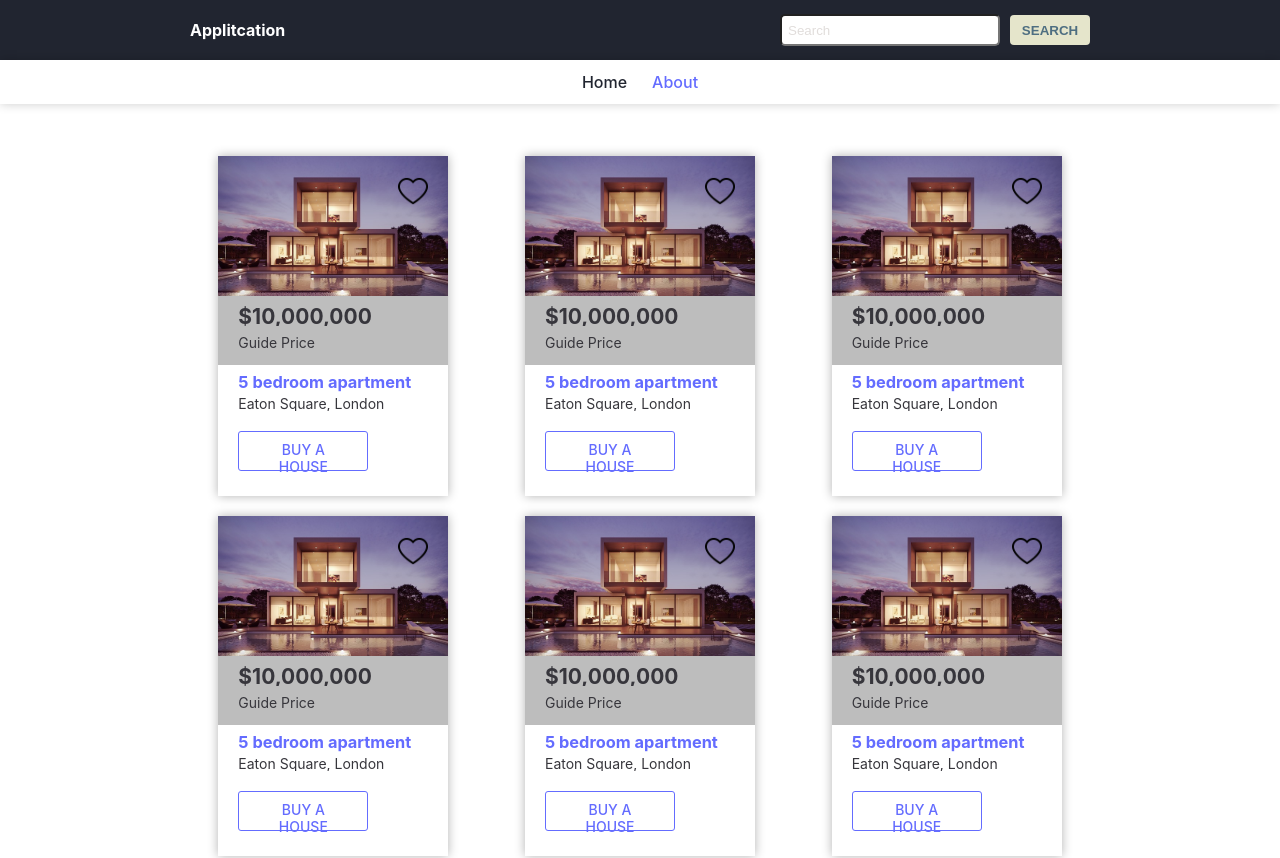
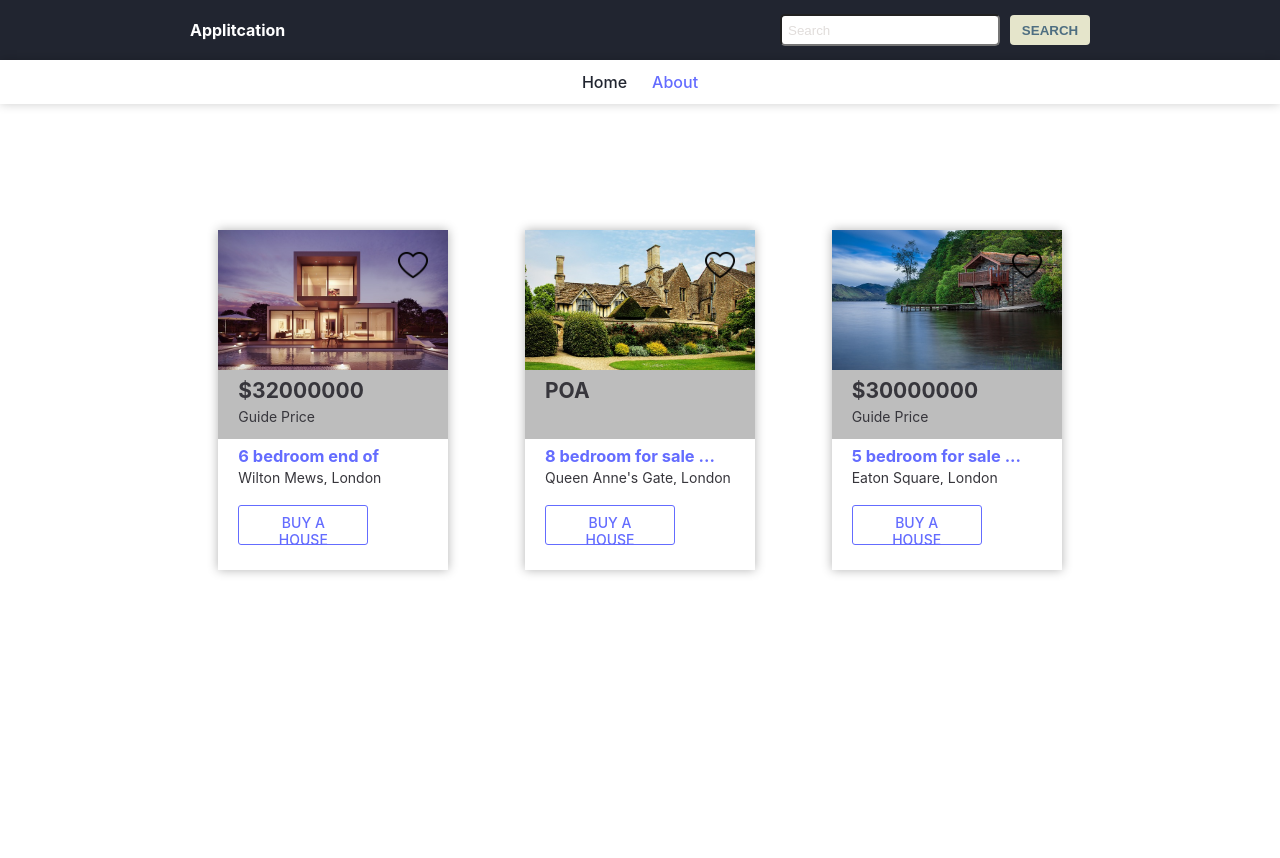
Before and after one commit to MagInventor/react-task, a React (Vite) app: page / in a window 1280 px wide. Shown: the top 858 px of the page. After the commit the page ends 800 px from the top, so only its background shows below. Built offline with nearby package versions, Linux system fonts and the light colour scheme.

Commit message:
feat: implement product card

```diff
--- a/src/components/main/home/Catalog.tsx
+++ b/src/components/main/home/Catalog.tsx
@@ -1,19 +1,69 @@
-import { CatalogCard } from './Catalogcard'
+import React, { Component } from 'react'
+import { ProductCard } from './Productcard'
 
-const Catalog = () => {
-  return (
-    <div className="product-list">
-      <CatalogCard />
-      <CatalogCard />
-      <CatalogCard />
-      <CatalogCard />
-      <CatalogCard />
-      <CatalogCard />
-      <CatalogCard />
-      <CatalogCard />
-      <CatalogCard />
-    </div>
-  )
+import img1 from '../../../assets/catalog/1.jpg'
+import img2 from '../../../assets/catalog/2.jpg'
+import img3 from '../../../assets/catalog/3.jpg'
+
+const PRODUCTS = [
+  {
+    id: 1,
+    name: 'House 1',
+    price: 32000000,
+    imageUrl: img1,
+    description: '6 bedroom end of terrace house',
+    address: 'Wilton Mews, London'
+  },
+  {
+    id: 2,
+    name: 'House 1',
+    price: 'POA',
+    imageUrl: img2,
+    description: '8 bedroom for sale',
+    address: 'Queen Anne\'s Gate, London'
+  },
+  {
+    id: 3,
+    name: 'House 1',
+    price: 30000000,
+    imageUrl: img3,
+    description: '5 bedroom for sale',
+    address: 'Eaton Square, London'
+  },
+]
+
+interface Product {
+  id: number
+  name: string
+  price: number
+  imageUrl: string
+  description: string
+  address: string
+}
+
+interface CatalogProps {
+  products: Product[]
+}
+
+class Catalog extends Component<CatalogProps, CatalogState> {
+  constructor(props: CatalogProps) {
+    super(props)
+  }
+
+  render() {
+    const { products } = this.props
+
+    return (
+      <div className="product-list">
+        {PRODUCTS.map(product => (
+          <ProductCard
+            key={product.id}
+            product={product}
+          />
+        ))}
+      </div>
+    )
+  }
 }
 
 export {Catalog}
--- a/src/components/main/home/Catalogcard.tsx
+++ /dev/null
@@ -1,42 +0,0 @@
-import React from 'react'
-// import classes from './Catalogcard.module.css'
-
-import img1 from '../../../assets/catalog/1.jpg'
-import like from '../../../assets/icons/like.png'
-
-const CatalogCard = () => {
-  return (
-    <div className="product-card">
-      <div className="product-card_img">
-        <img src={img1} alt="img" />
-        <span className="product-card_img__like">
-          <img src={like} />
-        </span>
-      </div>
-      <div className="product-card__info">
-        <div className="product-card__info_price">
-          <div className="product-card__container">
-            <h2>$10,000,000</h2>
-            <p>Guide Price</p>
-          </div>
-        </div>
-        <div className="product-card__info_title">
-          <div className="product-card__container">
-            <h3>5 bedroom apartment ...</h3>
-            <p>Eaton Square, London</p>
-          </div>
-        </div>
-        <div className="product-card__container">
-          <button
-            type="button"
-            className="product-card__info_cart"
-          >
-            Buy a house
-          </button>
-        </div>
-      </div>
-    </div>
-  )
-}
-
-export {CatalogCard}
--- /dev/null
+++ b/src/components/main/home/Productcard.tsx
@@ -0,0 +1,65 @@
+import React, { Component } from 'react'
+// import classes from './Catalogcard.module.css'
+
+import img1 from '../../../assets/catalog/1.jpg'
+import like from '../../../assets/icons/like.png'
+
+interface Product {
+  id: number
+  name: string
+  price: number
+  imageUrl: string
+  description: string
+  address: string
+}
+
+interface ProductCardProps {
+  product: Product
+}
+
+class ProductCard extends Component<ProductCardProps> {
+  constructor(props: ProductCardProps) {
+    super(props)
+  }
+
+  render() {
+    const { product } = this.props
+    const productPrice = typeof product.price === 'number' ? `$${product.price}` : 'POA'
+    const guidePrice = typeof product.price === 'number' ? 'Guide Price' : ''
+
+    return (
+      <div className="product-card">
+        <div className="product-card_img">
+          <img src={product.imageUrl} alt={product.name} />
+          <span className="product-card_img__like">
+            <img src={like} />
+          </span>
+        </div>
+        <div className="product-card__info">
+          <div className="product-card__info_price">
+            <div className="product-card__container">
+              <h2>{productPrice}</h2>
+              <p>{guidePrice}</p>
+            </div>
+          </div>
+          <div className="product-card__info_title">
+            <div className="product-card__container">
+              <h3>{product.description} ...</h3>
+              <p>{product.address}</p>
+            </div>
+          </div>
+          <div className="product-card__container">
+            <button
+              type="button"
+              className="product-card__info_cart"
+            >
+              Buy a house
+            </button>
+          </div>
+        </div>
+      </div>
+    )
+  }
+}
+
+export {ProductCard}
--- a/src/pages/Homepage.tsx
+++ b/src/pages/Homepage.tsx
@@ -3,7 +3,7 @@ import { Catalog } from '../components/main/home/Catalog'
 const Homepage = () => {
   return (
     <div className="container">
-      <h1>Catalog</h1>
+      {/*<h1>Catalog</h1>*/}
       <Catalog />
     </div>
   )
```
Also changed, not shown: src/components/main/home/Productcard.module.css (renamed from src/components/main/home/Catalogcard.module.css).
